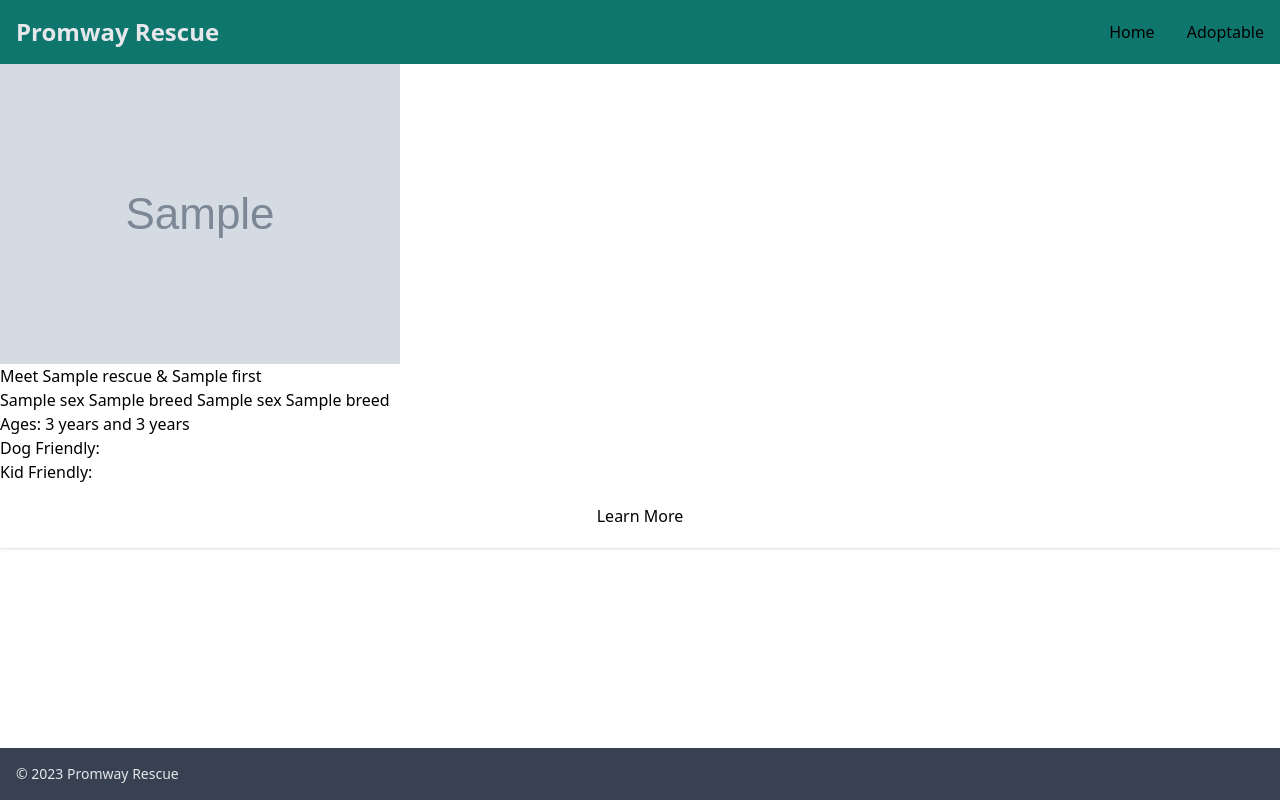
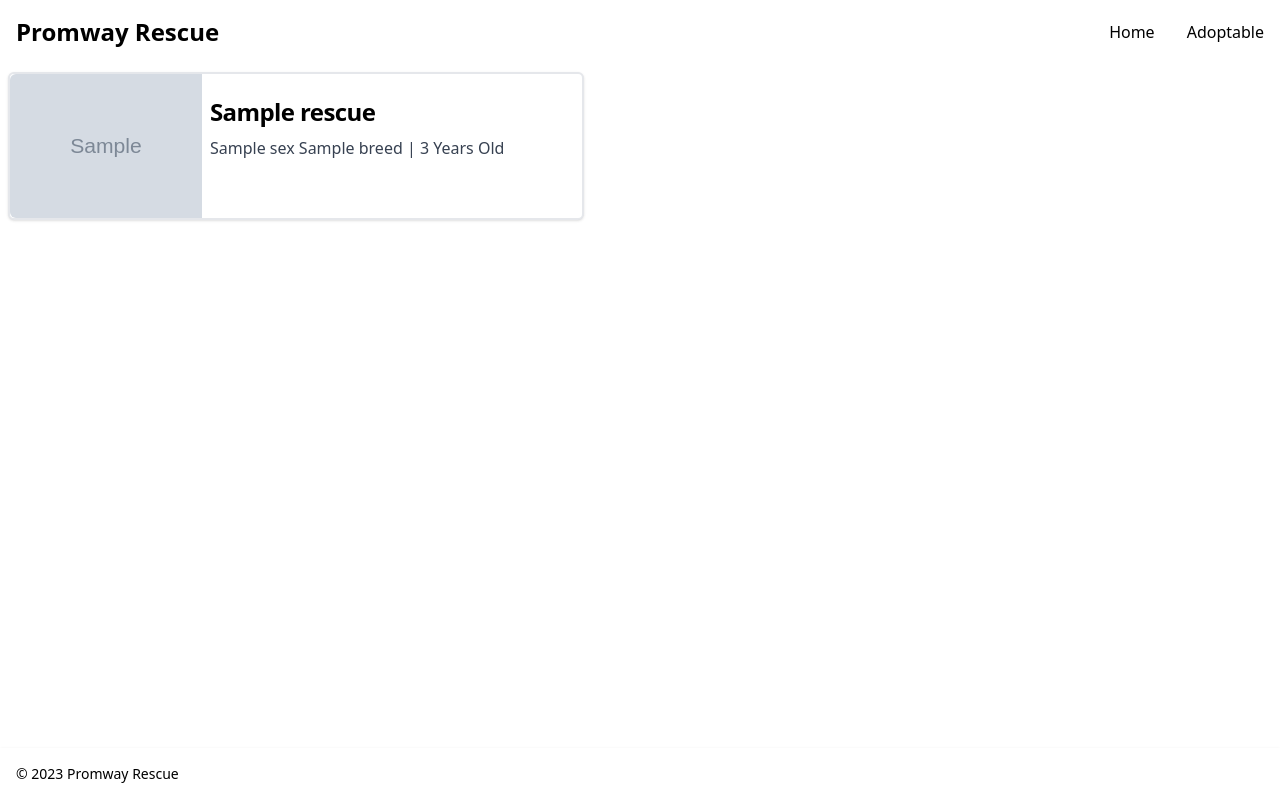
Before and after one commit to Joey-Pekar/promway-rescue, a Django app: template dogs/templates/dogs/adoptable.html in a window 1280 px wide. Run offline with Django 4.2, Linux system fonts and the light colour scheme; the template is opened without the code that fills it: most values are stand-ins (such as "Sample title", 1, 10 or a date in 2020); grey boxes marked "Sample" are stand-in pictures; some libraries are stand-ins or nearby versions.

Commit message:
Recreate Master Template

```diff
--- a/dogs/templates/dogs/adoptable.html
+++ b/dogs/templates/dogs/adoptable.html
@@ -8,45 +8,17 @@
 {% load rescue_tags %}
 
 {% block content %}
-  <div class="container">
-    <div id="dogs" class="row row-cols-1 row-cols-lg-2 g-4">
+    <div id="dogs" class="py-2 px-5 mx-auto max-w-screen-xl grid grid-cols-1 md:grid-cols-2 md:px-2 gap-4">
       {% for rescue in available_rescues %}
-        <div class="col">
-          <div class="card shadow">
-            <div class="row g-0">
-              <div class="col-md-6">
-                <img src="{{ rescue.profile_pic.url }}" class="img-fluid rounded-start" alt="Thumbnail of {{ rescue.name }}" />
-              </div>
-              <div class="col-md-6">
-                {% if rescue.bonded_pair.all.count == 1 %}
-                <div class="card-body">
-                  <h3 class="card-title">Meet {{ rescue.name }} &amp; {{ rescue.bonded_pair.first.name }}</h3>
-                  <p class="card-text text-secondary">{{ rescue.sex }} {{ rescue.breed }} <i class="fa-solid fa-slash fa-rotate-90"></i> {{ rescue.bonded_pair.first.sex }} {{ rescue.bonded_pair.first.breed }}</p>
-                  <p class="card-text text-secondary"></p>
-                  <p class="card-text">Ages: {{ rescue.dob|age }} and {{ rescue.bonded_pair.first.dob|age }}</p>
-                  <p class="card-text">Dog Friendly: {{rescue.dog_friendly|bool_icon}}</p>
-                  <p class="card-text">Kid Friendly: {{rescue.child_friendly|bool_icon}}</p>
-                </div>
-                <div class="text-center py-5">
-                  <a href="{% url 'dogs:detail' rescue.id %}" class="btn btn-primary">Learn More</a>
-                </div>
-                {% else %}
-                <div class="card-body">
-                  <h3 class="card-title">Meet {{ rescue.name }}</h3>
-                  <p class="card-text text-secondary">{{ rescue.sex }} {{ rescue.breed }}</p>
-                  <p class="card-text">Age: {{ rescue.dob|age }}</p>
-                  <p class="card-text">Dog Friendly: {{rescue.dog_friendly|bool_icon}}</p>
-                  <p class="card-text">Kid Friendly: {{rescue.child_friendly|bool_icon}}</p>
-                </div>
-                <div class="text-center py-5">
-                  <a href="{% url 'dogs:detail' rescue.id %}" class="btn btn-primary">Learn More</a>
-                </div>
-                {% endif %}
-              </div>
-            </div>
+        <a href="{% url 'dogs:detail' rescue.id %}" class="flex flex-col items-center bg-white border-2 border-dark rounded-md shadow md:flex-row md:max-w-xl">
+          <img class="object-cover w-full rounded-t-md h-96 md:h-auto md:w-48 md:rounded-none md:rounded-l-md" src="{{ rescue.profile_pic.url }}" alt="" />
+          <div class="flex flex-col justify-between p-2 leading-normal">
+            <h5 class="mb-2 text-2xl font-bold tracking-tight text-primary">{{ rescue.name }}</h5>
+            <p class="mb-3 font-normal text-gray-700"> {{ rescue.sex }} {{ rescue.breed }} | {{ rescue.dob|age }} Old</p>
+            <p class="mb-3 font-normal text-dark"></p>
+            <p class="mb-3 font-normal text-dark"></p>
           </div>
-        </div>
+        </a>
       {% endfor %}
     </div>
-  </div>
 {% endblock %}
--- a/dogs/templates/master.html
+++ b/dogs/templates/master.html
@@ -15,15 +15,27 @@
         <link href="{% static 'fontawesomefree/css/fontawesome.css' %}" rel="stylesheet" type="text/css">
         <link href="{% static 'fontawesomefree/css/brands.css' %}" rel="stylesheet" type="text/css">
         <link href="{% static 'fontawesomefree/css/solid.css' %}" rel="stylesheet" type="text/css">
+
+        <style>
+            main {
+              opacity: 1;
+              transition-duration: 0.7s;
+              transition-property: opacity;
+            }
+
+            main.fade {
+              opacity: 0;
+            }
+        </style>
     </head>
-    <body>
+    <body class="bg-light">
         {# Navbar #}
-        <nav class="bg-teal-700">
+        <nav class="bg-primary">
             <div class="max-w-screen-2xl flex flex-wrap items-center justify-between mx-auto p-4">
                 <a href="#" class="flex items-center">
-                    <span class="self-center text-2xl text-gray-200 font-semibold whitespace-nowrap">Promway Rescue</span>
+                    <span class="self-center text-2xl text-light font-semibold whitespace-nowrap">Promway Rescue</span>
                 </a>
-                <button data-collapse-toggle="navbar" type="button" class="inline-flex items-center p-2 w-10 justify-center text-sm text-gray-200 rounded-lg md:hidden hover:bg-teal-600 focus:outline-none focus:ring-2 focus:ring-teal-500" aria-controls="navbar-sticky" aria-expanded="false">
+                <button data-collapse-toggle="navbar" type="button" class="inline-flex items-center p-2 w-10 justify-center text-sm text-light rounded-lg md:hidden hover:bg-primary-light focus:outline-none focus:ring-2 focus:ring-primary-light" aria-controls="navbar" aria-expanded="false">
                     <span class="sr-only">Open menu</span>
                     <i class="fa-solid fa-bars"></i>
                 </button>
@@ -40,15 +52,24 @@
             </div>
         </nav>
 
-
+    <main id="main" class="fade">
             {% block content %}
             {% endblock %}
+    </main>
 
-        <footer class="fixed bottom-0 left-0 z-20 w-full bg-gray-700 shadow">
+        <footer class="fixed bottom-0 left-0 z-20 w-full bg-dark shadow">
             <div class="w-full max-auto max-w-screen-xl p-4 md:flex md:items-center md:justify-between">
-                <span class="text-sm text-gray-200 sm:text-center">&copy; {% now "Y" %} Promway Rescue</span>
+                <span class="text-sm text-light sm:text-center">&copy; {% now "Y" %} Promway Rescue</span>
             </div>
         </footer>
         <script src="https://cdnjs.cloudflare.com/ajax/libs/flowbite/1.8.0/flowbite.min.js"></script>
+        <script>
+            // Remove fade
+            document.addEventListener("DOMContentLoaded", () => {
+                window.setTimeout(function() {
+                  document.getElementById("main").classList.remove('fade');
+                }, 90);
+              });
+        </script>
     </body>
 </html>
--- a/dogs/templatetags/rescue_tags.py
+++ b/dogs/templatetags/rescue_tags.py
@@ -19,15 +19,15 @@ def age(value):
     # Calculate Years, return years if 1 or older.
     years = int(now.year) - int(value.year) - ((int(now.month), int(now.day)) < (int(value.month), int(value.day)))
     if years > 1:
-        return str(years) + " years"
+        return str(years) + " Years"
     elif years == 1:
-        return str(years) + " year"
+        return str(years) + " Year"
     else:
         # Calculate months, if less than a month, return message
         months = int(now.month) - int(value.month)
         if months > 1:
-            return str(months) + " months"
+            return str(months) + " Months"
         elif months == 1:
-            return str(months) + " month"
+            return str(months) + " Month"
         else:
             return "Less than a month"
--- a/theme/static_src/src/styles.css
+++ b/theme/static_src/src/styles.css
@@ -4,10 +4,10 @@
 
 @layer components {
     .nav-active {
-        @apply block py-2 pl-3 pr-4 text-gray-100 bg-green-800 rounded md:bg-transparent md:text-gray-100 md:p-0;
+        @apply block py-2 pl-3 pr-4 text-light bg-primary-dark rounded md:bg-transparent md:text-light md:p-0;
     }
 
     .nav-inactive {
-        @apply block py-2 pl-3 pr-4 text-gray-300 rounded hover:bg-green-900 md:hover:bg-transparent md:hover:text-white md:p-0;
+        @apply block py-2 pl-3 pr-4 text-gray-300 rounded hover:bg-primary-light md:hover:bg-transparent md:hover:text-white md:p-0;
     }
 }
```
Also changed, not shown: theme/static_src/tailwind.config.js (+16 -1 lines), 1 other file.
